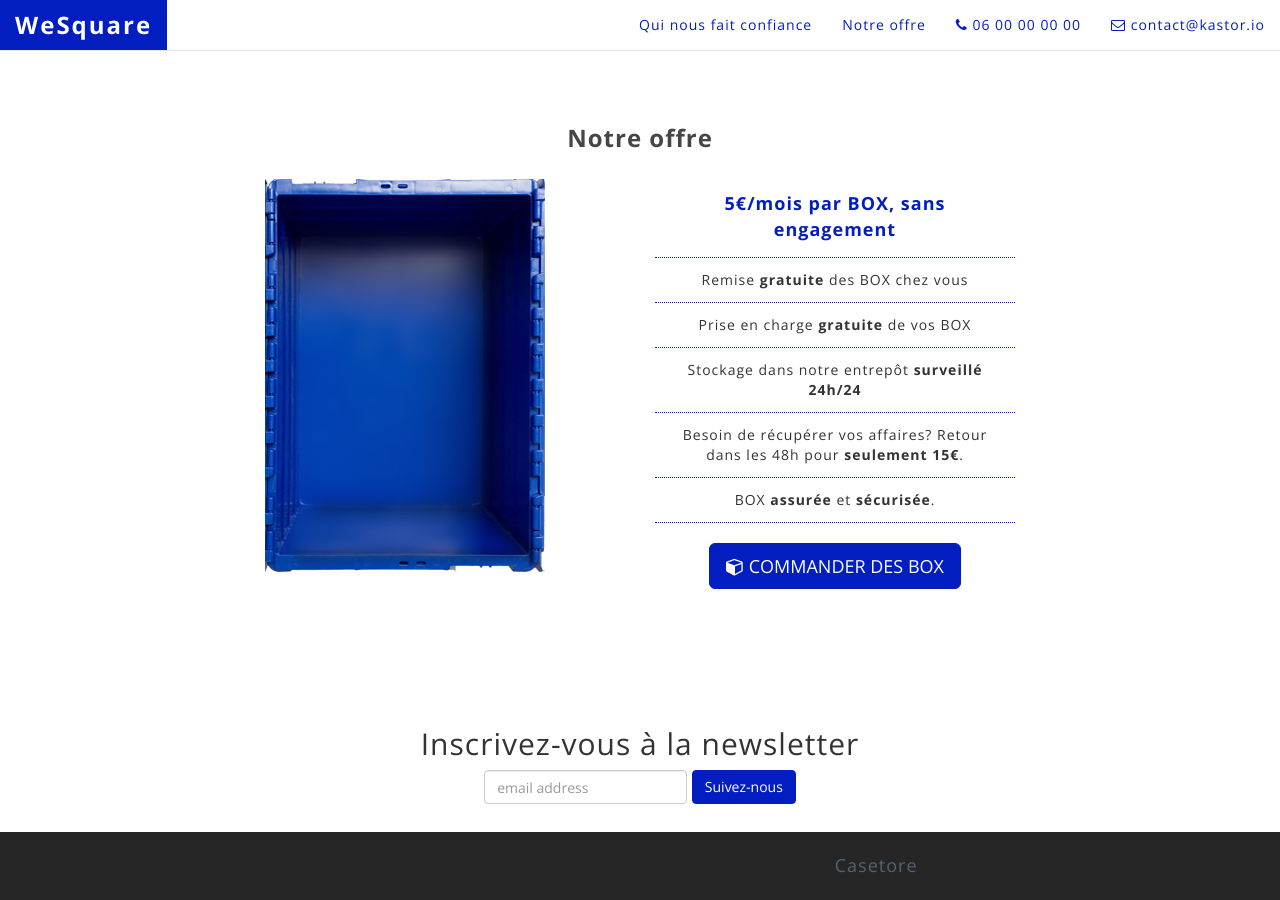
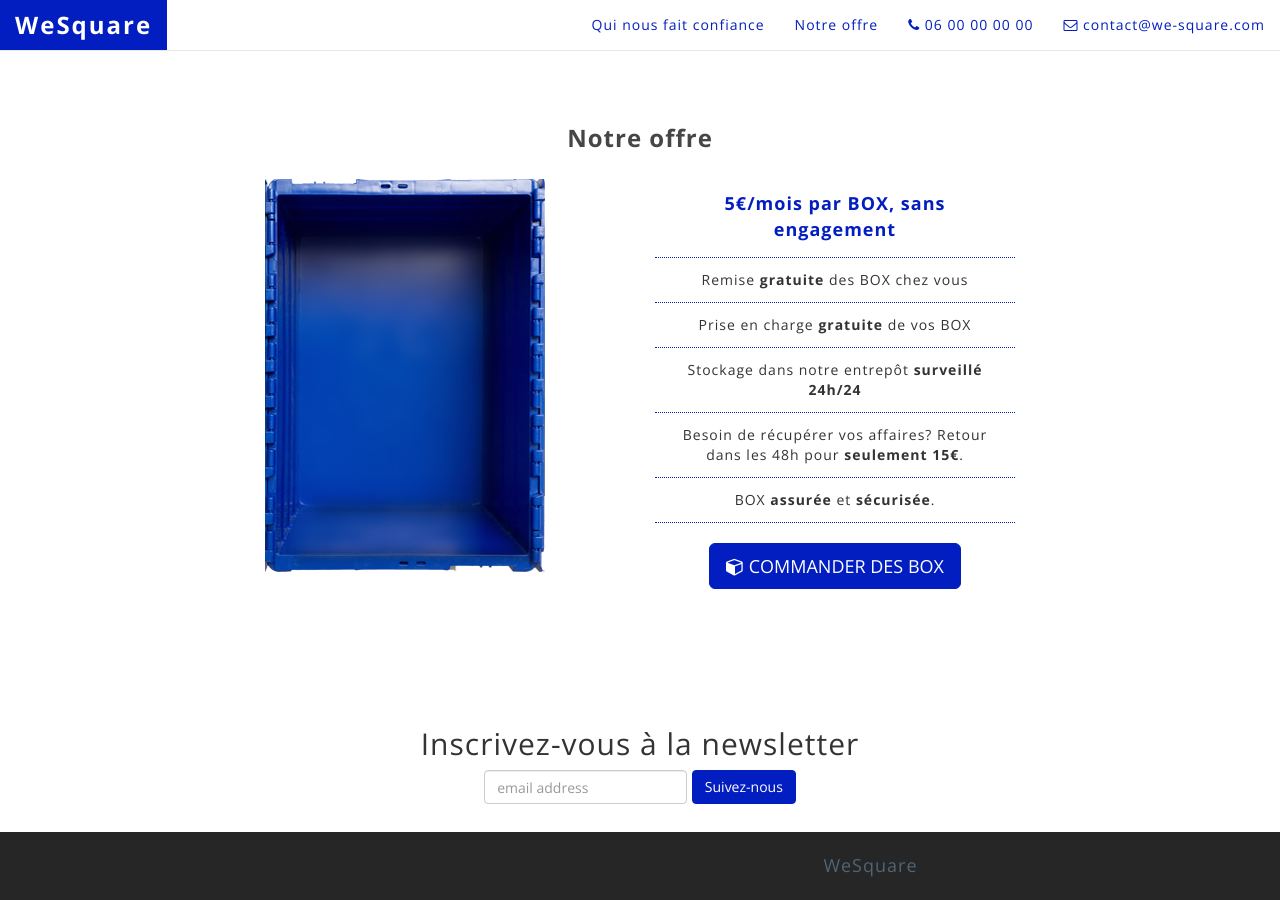
Before and after one commit to Seb1501/Piirog, a Jekyll site: the page built from index.html, in a window 1280 px wide and 900 px high, scrolled down 2447 px. Built offline with Jekyll 4.4.1, drawn with Linux system fonts in a browser that asks for light colours; nearby versions of some CDN libraries; some web fonts are replaced; Markdown is read by kramdown in place of the engine named in the settings.

Commit message:
Modif nom #2

```diff
--- a/_layouts/default.html
+++ b/_layouts/default.html
@@ -83,7 +83,7 @@
             </li>
             <li>
               <a href="mailto:contact@projectX.fr">
-                <i class="fa fa-envelope-o"></i> contact@kastor.io
+                <i class="fa fa-envelope-o"></i> contact@we-square.com
               </a>
             </li>
 
@@ -139,7 +139,7 @@
           </div> -->
           <div class="col-xs-6 col-sm-9 text-right">
             <h4>
-              Casetore
+              WeSquare
            </h4>
           </div>
         </div>
```
